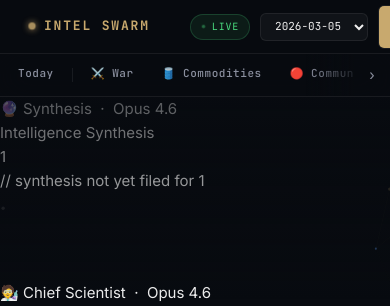
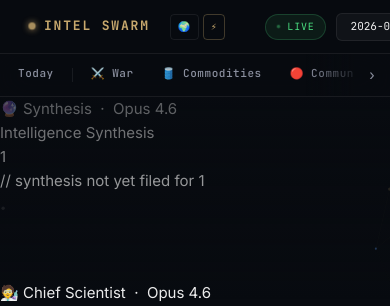
Before and after one commit to outsmartchad/intel-swarm, a Flask app: page /brief/1 in a window 390 px wide; the page is wider, and only the part inside the window is pictured. Shown: the top 306 px of that part. Run offline with Flask 3, Linux system fonts and the light colour scheme.

Commit message:
fix: show Conflict Map + Terminal quicklinks on mobile (emoji-only below 600px)

```diff
--- a/web/templates/base.html
+++ b/web/templates/base.html
@@ -160,7 +160,12 @@
     .masthead-quicklinks a:hover { color: var(--text); border-color: rgba(200,169,110,0.4); background: rgba(200,169,110,0.06); }
     .masthead-quicklinks a.ql-terminal { color: var(--accent); border-color: rgba(200,169,110,0.3); }
     .masthead-quicklinks a.ql-terminal:hover { background: rgba(200,169,110,0.1); border-color: var(--accent); }
-    @media (max-width: 780px) { .masthead-quicklinks { display: none; } }
+    /* mobile: icon-only, no label text */
+    @media (max-width: 600px) {
+      .masthead-quicklinks { gap: 4px; }
+      .masthead-quicklinks a { padding: 4px 7px; }
+      .masthead-quicklinks .ql-label { display: none; }
+    }
     .gh-link { color: var(--muted); display: flex; align-items: center; transition: color .15s; }
     .gh-link:hover { color: var(--text); }
 
@@ -561,8 +566,8 @@
   </a>
   <span class="masthead-tagline">A swarm of AI researchers delivering daily intelligence. Signal over noise.</span>
   <div class="masthead-quicklinks">
-    <a href="/conflict?lang={{ lang|default('en') }}" {% if request.path == '/conflict' %}style="color:var(--text);border-color:rgba(200,169,110,0.4)"{% endif %}>🌍 {% if (lang|default('en')) == 'zh' %}衝突地圖{% else %}Conflict Map{% endif %}</a>
-    <a href="/terminal?lang={{ lang|default('en') }}" class="ql-terminal" {% if request.path == '/terminal' %}style="color:var(--accent);border-color:var(--accent)"{% endif %}>⚡ {% if (lang|default('en')) == 'zh' %}終端機{% else %}Terminal{% endif %}</a>
+    <a href="/conflict?lang={{ lang|default('en') }}" {% if request.path == '/conflict' %}style="color:var(--text);border-color:rgba(200,169,110,0.4)"{% endif %}>🌍<span class="ql-label">&nbsp;{% if (lang|default('en')) == 'zh' %}衝突地圖{% else %}Conflict Map{% endif %}</span></a>
+    <a href="/terminal?lang={{ lang|default('en') }}" class="ql-terminal" {% if request.path == '/terminal' %}style="color:var(--accent);border-color:var(--accent)"{% endif %}>⚡<span class="ql-label">&nbsp;{% if (lang|default('en')) == 'zh' %}終端機{% else %}Terminal{% endif %}</span></a>
   </div>
   <div class="masthead-divider"></div>
   <div class="masthead-meta">
```
